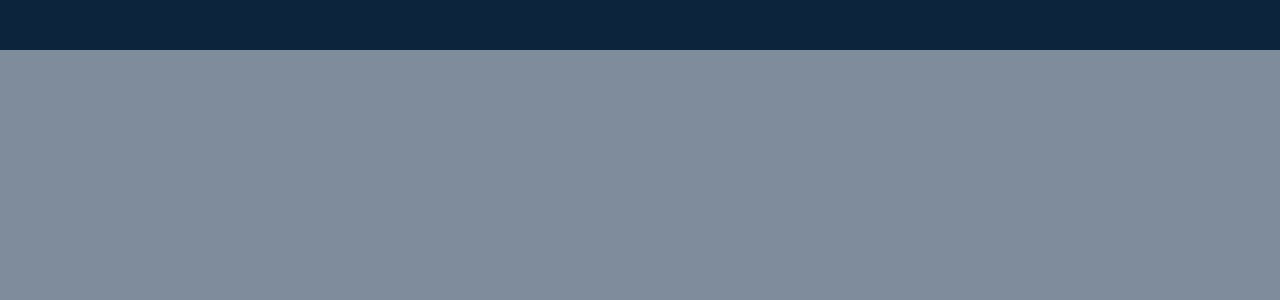
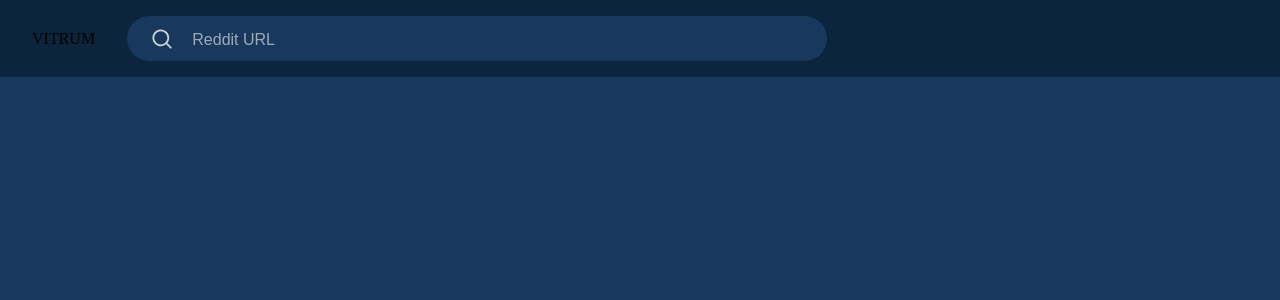
Before and after one commit to eliassebastian/vitrum-frontend, a Next.js app: page /search in a window 1280 px wide. Shown: the top 300 px of the page. Built offline with nearby package versions, Linux system fonts and the light colour scheme.

Commit message:
feat: search page header search bar

```diff
--- a/components/header/HeaderSearch/HeaderSearch.module.scss
+++ b/components/header/HeaderSearch/HeaderSearch.module.scss
@@ -5,7 +5,36 @@
     top: 0;
     left: 0;
     width: 100%;
-    height: 50px;
     background-color: var(--backgroundcolor);
     z-index: 5;
+    padding: 1rem;
+    gap: 2rem;
+
+    @media only screen and (pointer: coarse) and (hover: none) {
+        flex-wrap: wrap;
+        gap: 0.5rem;
+    }
+
+    @media only screen and (min-width: 1200px) {
+        padding: 1rem 2rem;
+    }
 }
+
+.text {
+    display: grid;
+    place-items: center;
+
+    @media only screen and (pointer: coarse) and (hover: none) {
+        flex: 1;
+    }
+}
+
+.search {
+    flex: 1;
+    @media only screen and (pointer: coarse) and (hover: none) {
+        display: flex;
+        flex: none;
+        width: 100%;
+        justify-content: center;
+    }
+}
--- a/components/header/HeaderSearch/index.tsx
+++ b/components/header/HeaderSearch/index.tsx
@@ -1,9 +1,15 @@
+import SearchBarNew from "../../search/SearchBar";
 import styles from "./HeaderSearch.module.scss";
 
 const HeaderSearch = () => {
     return (
         <header className={styles.header}>
-
+            <div className={styles.text}>
+                <h1>VITRUM</h1>
+            </div>
+            <div className={styles.search}>
+                <SearchBarNew/>
+            </div>
         </header>
     )
 }
--- a/components/search/SearchBar/SearchBar.module.scss
+++ b/components/search/SearchBar/SearchBar.module.scss
@@ -3,12 +3,12 @@
   position: relative;
   display: flex;
   flex-direction: column;
-  margin: 1rem;
+  //margin: 1rem;
   width: 100%;
   max-width: 700px;
 
   @media only screen and (min-width: 1200px) {
-    margin: 2rem;
+    //margin: 2rem;
   }
 }
 
--- a/pages/search/Search.module.scss
+++ b/pages/search/Search.module.scss
@@ -3,6 +3,6 @@
     height: 200%;
     min-height: 100%;
     width: 100%;
-    background-color: var(--graycolor);
+    background-color: var(--backgroundcolor-accentone);
     z-index: 0;
 }
```
Also changed, not shown: pages/index.tsx (+6 -6 lines).
